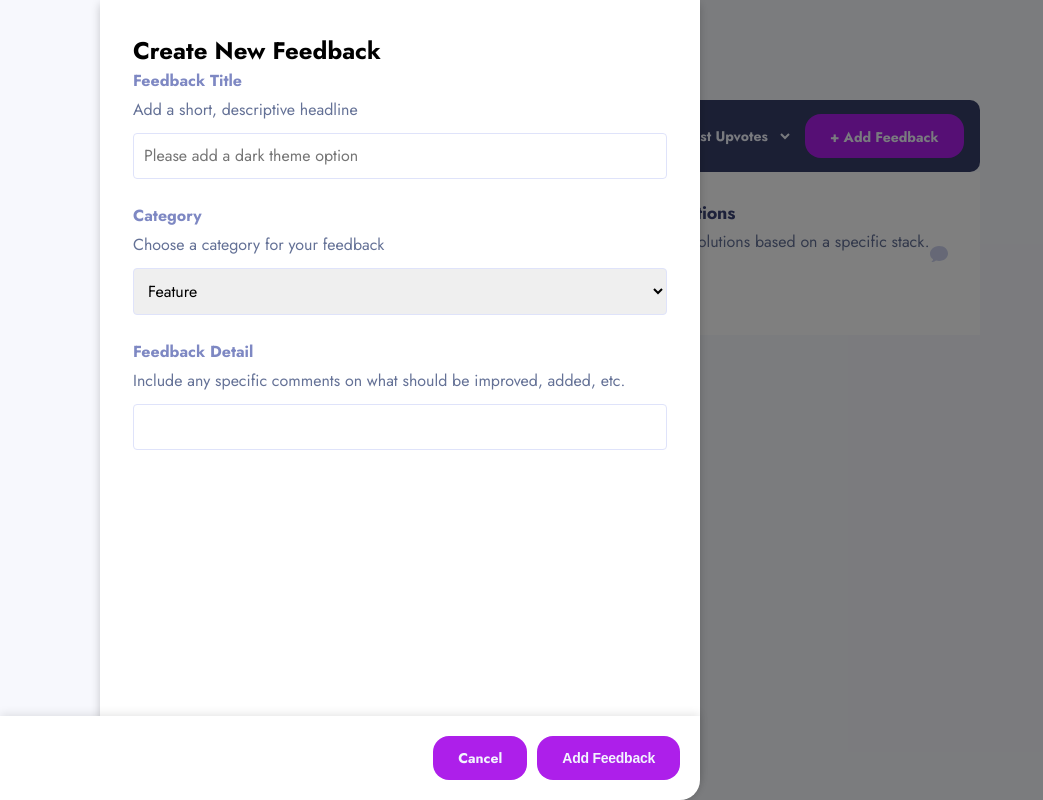
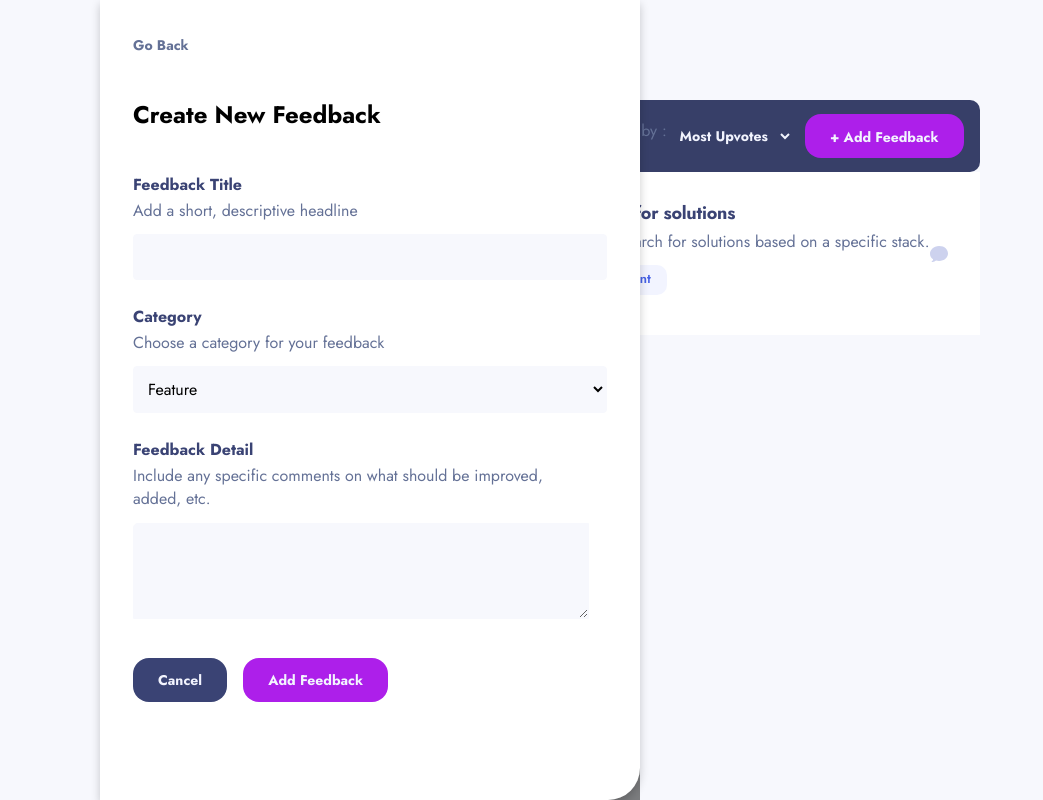
Before and after one commit to ecesemabekdemir/productFeedback, a Next.js app: page / in a window 1280 px wide. Both pictures are taken after a click on the button "+ Add Feedback". Shown: the whole page, without its empty margins (0-1043 px from the left). Built offline with nearby package versions, Linux system fonts and the light colour scheme.

Commit message:
goback css yapıldı modal add css yapıldı

```diff
--- /dev/null
+++ b/components/goBack/back.css
@@ -0,0 +1,12 @@
+a {
+  text-decoration: none;
+  color: #647196;
+  font-size: 14px;
+  font-weight: 700;
+  line-height: 20.23px;
+  text-align: left;
+}
+
+.goBack {
+  margin-bottom: 40px;
+}
--- a/components/goBack/index.jsx
+++ b/components/goBack/index.jsx
@@ -1,3 +1,6 @@
+import Link from "next/link";
+import "./back.css";
+
 export default function GoBack() {
   return (
     <>
--- a/components/modal/modal.css
+++ b/components/modal/modal.css
@@ -3,11 +3,11 @@
   position: fixed;
   top: 0;
   left: 0;
-  width: 100vw;
+  width: 540px;
   height: 100vh;
   background: rgba(0, 0, 0, 0.5);
   display: flex;
-  justify-content: flex-start;
+  justify-content: center;
   align-items: center;
   z-index: 900;
   margin-left: 100px;
@@ -15,7 +15,7 @@
 
 /* scroll rengi */
 .modal-container::-webkit-scrollbar-thumb {
-  background: #DFE3FA;
+  background: #dfe3fa;
 }
 
 /* Modal container */
@@ -28,245 +28,60 @@
   overflow-y: scroll;
   border-end-end-radius: 32px;
   padding-bottom: 120px;
-}
 
-/* Form layout and inputs */
-.billFrom,
-.billTo,
-.invoiceDateSection {
-  margin-bottom: 20px;
-  color: #7C5DFA;
+  h2 {
+    margin-bottom: 40px;
+  }
 }
 
 .form-group label {
   display: block;
   font-weight: bold;
-  color: #7e88c3;
-  margin-bottom: 5px;
+  color: #3a4374;
+  width: 456px;
+  margin-bottom: 2px;
+  border-radius: 5px 0px 0px 0px;
+}
+.form-group textarea {
+  width: 456px;
+  height: 96px;
+  top: 473px;
+  left: 42px;
+  gap: 0px;
+  border-radius: 5px 0px 0px 0px;
+  opacity: 0px;
+  border: 1px solid #f7f8fd;
+  background-color: #f7f8fd;
+  margin-bottom: 32px;
 }
 
 .form-group input,
 .form-group select {
   width: 100%;
   padding: 10px;
-  border: 1px solid #dfe3fa;
+  border: 1px solid #f7f8fd;
+  background-color: #f7f8fd;
   border-radius: 4px;
   margin-bottom: 25px;
 }
 
 .itemListSection h3 {
   margin-bottom: 20px;
-  color: #777F98;
+  color: #777f98;
   line-height: 32px;
   font-size: 18px;
   letter-spacing: -0.38px;
   font-weight: 700;
 }
 
-.itemAddOge  {
+.buttons {
   display: flex;
-  align-items: center;
-  gap: 20px;
+  align-items: end;
+  gap: 16px;
 
-  label p {
-    color: #7E88C3;
-    font-size: 13px;
-    line-height: 15px;
-    letter-spacing: -0.1px;
-    font-weight: 500;
-    margin-bottom: 10px;
-  }
-
-  input {
-    width: 100%;
-    padding: 10px;
-    border: 1px solid #dfe3fa;
-    border-radius: 4px;
-    margin-bottom: 25px;
-  }
 }
-
-.itemAdd {
-  display: flex;
-  flex-direction: column;
-  justify-content: space-between;
-}
-
-.itemBtn button {
-  color: #7E88C3;
-  font-size: 15px;
-  font-weight: 700;
-  line-height: 15px;
-  background-color: #F9FAFE;
-  border: none;
-  padding: 18px 230px;
-  border-radius: 100px;
-}
-
-.form-row {
-  display: flex;
-  justify-content: space-between;
-  gap: 20px;
-  .form-group {
-    margin-bottom: 20px;
-    width: 240px;
-  }
-}
-
-/* Custom Select Container */
-.custom-select {
-  position: relative;
-  width: 100%;
-}
-
-.selected-option {
-  padding: 15px;
-  border: 1px solid #7c5dfa;
-  border-radius: 8px;
-  cursor: pointer;
-  background-color: white;
-  color: #7c5dfa;
-  font-weight: bold;
-  display: flex;
-  justify-content: space-between;
-  align-items: center;
-  transition: border-color 0.3s ease;
-}
-
-.selected-option:hover {
-  border-color: #9277ff;
-}
-
-.arrow {
-  font-size: 12px;
-  color: #7c5dfa;
-  transition: transform 0.3s ease;
-}
-
-.custom-select:hover .arrow {
-  transform: rotate(180deg); /* Dropdown oku tersine şaapıyo */
-}
-
-/* Dropdown Options */
-.options {
-  position: absolute;
-  top: 100%;
-  left: 0;
-  width: 100%;
-  background-color: white;
-  border-radius: 8px;
-  box-shadow: 0px 4px 12px rgba(0, 0, 0, 0.1);
-  overflow: hidden;
-  transition: max-height 0.3s ease;
-  z-index: 100;
-  max-height: 0;
-}
-
-.custom-select:hover .options {
-  max-height: 150px;
-}
-
-.options li {
-  list-style: none;
-  cursor: pointer;
-  padding-block: 5px;
-  color: #7e88c3;
-  transition: background-color 0.3s ease, color 0.3s ease;
-}
-
-.options li:hover {
-  background-color: #f9fafe;
-  color: #7c5dfa;
-}
-
-/* Item List Section */
-.addInput {
-  width: 100%;
-  padding-block: 18px;
-  margin-bottom: 40px;
-  background-color: #F9FAFE;
-  color: #7E88C3;
-  font-weight: bold;
-  border: transparent;
-  border-radius: 100px;
-}
-
-.addInput:hover {
-  background-color: #DFE3FA;
-}
-
-.item {
-  display: flex;
-  justify-content: space-between;
-  align-items: center;
-  gap: 10px;
-  margin-bottom: 10px;
-
-  input {
-    border: 1px solid #dfe3fa;
-    border-radius: 4px;
-    padding: 10px 20px;
-  }
-
-  input:nth-child(2) {
-    width: 50px;
-    padding-inline: 10px;
-  }
-
-  input:nth-child(3) {
-    width: 100px;
-  }
-}
-
-.add-item-btn {
-  background-color: transparent;
-  color: #7e88c3;
-  border: none;
-  cursor: pointer;
-  margin-top: 10px;
-}
-
-/* Modal buttons */
-.modal-buttons {
-  position: fixed;
-  bottom: 0;
-  left: 0;
-  width: 700px;
-  background-color: white;
-  padding: 20px;
-  box-shadow: 0 -2px 10px rgba(0, 0, 0, 0.1);
-  display: flex;
-  justify-content: flex-end;
-  z-index: 1000;
-  border-end-end-radius: 20px;
-}
-
-.cancel-btn {
-  background-color: transparent;
-  color: #7e88c3;
-  border: none;
-  cursor: pointer;
-}
-
-.save-btn {
-  font-family: "League Spartan", sans-serif;
-  font-size: 15px;
-  font-weight: 700;
-  letter-spacing: -0.25px;
-  background-color: #7c5dfa;
-  color: white;
-  border: none;
-  border-radius: 40px;
-  cursor: pointer;
-  padding: 14px 23px;
-  margin-left: 10px;
-}
-
-.trash {
-  border: transparent;
-  background-color: transparent;
-  cursor: pointer;
-  padding: 0;
+.buttons button:nth-child(1)  {
+  background-color: #3a4374;
 }
 
 @media (width <= 768px) {
@@ -277,7 +92,7 @@
 
   .modal-buttons {
     width: 600px;
-}
+  }
 }
 
 @media (width <= 430px) {
--- a/components/modal/modalAdd/index.jsx
+++ b/components/modal/modalAdd/index.jsx
@@ -1,12 +1,15 @@
 "use client";
+import GoBack from "@/components/goBack";
 import "../modal.css";
 
 export default function ModalAdd({ isModalOpen, closeModal }) {
   return (
     <div>
       {isModalOpen && (
+        <>
           <div className="modal-overlay">
             <div className="modal-container">
+              <GoBack />
               <h2>Create New Feedback</h2>
 
               <form id="AddForm">
@@ -14,12 +17,7 @@ export default function ModalAdd({ isModalOpen, closeModal }) {
                   <div className="form-group">
                     <label>Feedback Title</label>
                     <p>Add a short, descriptive headline</p>
-                  <input
-                    type="text"
-                    name=""
-                    placeholder="Please add a dark theme option"
-                    required
-                  />
+                    <input type="text" name="" required />
                   </div>
                   <div className="form-group">
                     <label>Category</label>
@@ -39,10 +37,10 @@ export default function ModalAdd({ isModalOpen, closeModal }) {
                       Include any specific comments on what should be improved,
                       added, etc.
                     </p>
-                  <input type="text" name="" required />
+                    <textarea type="text" name="" required />
                   </div>
                 </div>
-              <div className="modal-buttons">
+                <div className="buttons">
                   <button
                     type="button"
                     className="cancel-btn"
@@ -57,6 +55,7 @@ export default function ModalAdd({ isModalOpen, closeModal }) {
               </form>
             </div>
           </div>
+        </>
       )}
     </div>
   );
```
Lines whose indentation alone changed are shown as unchanged.
